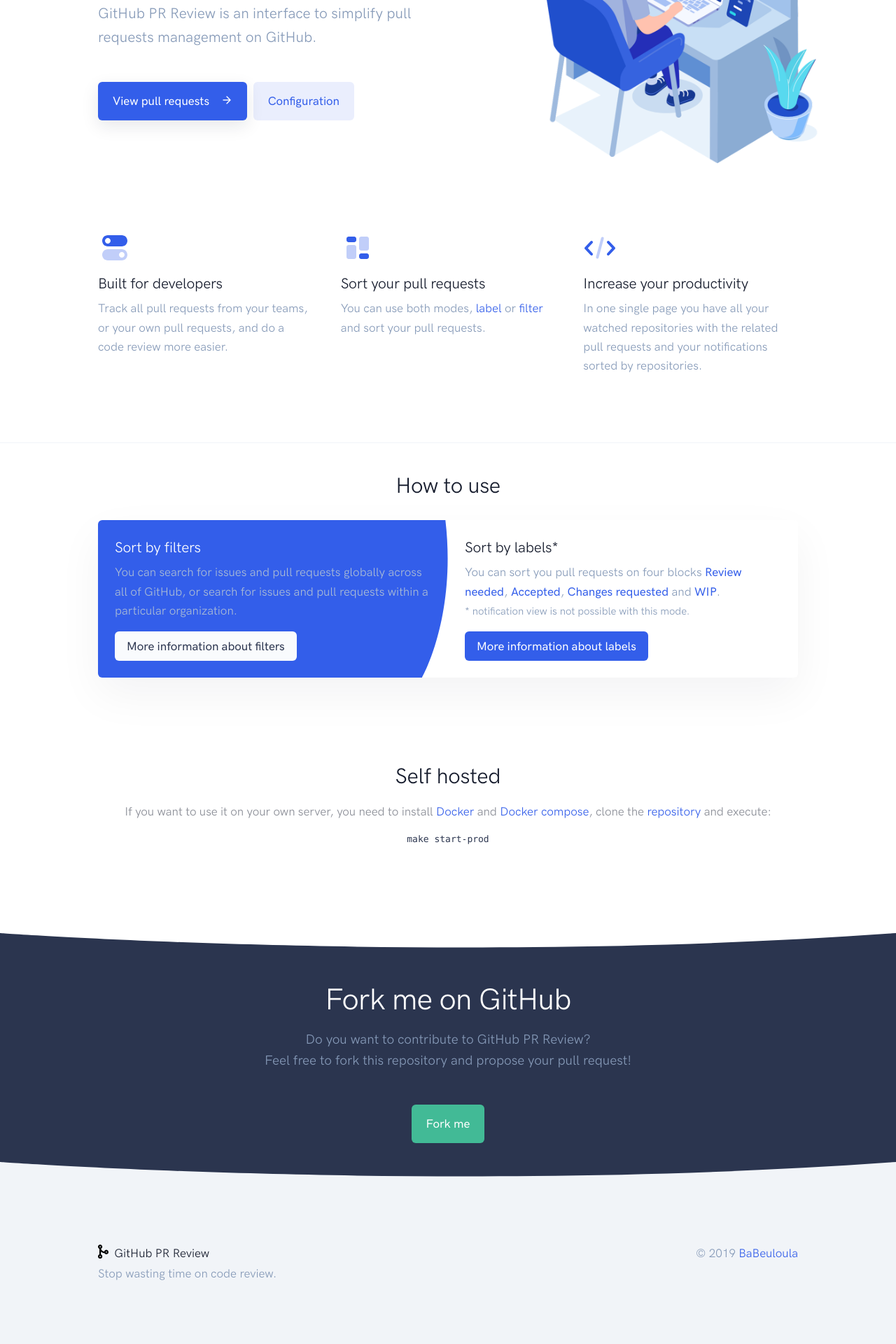
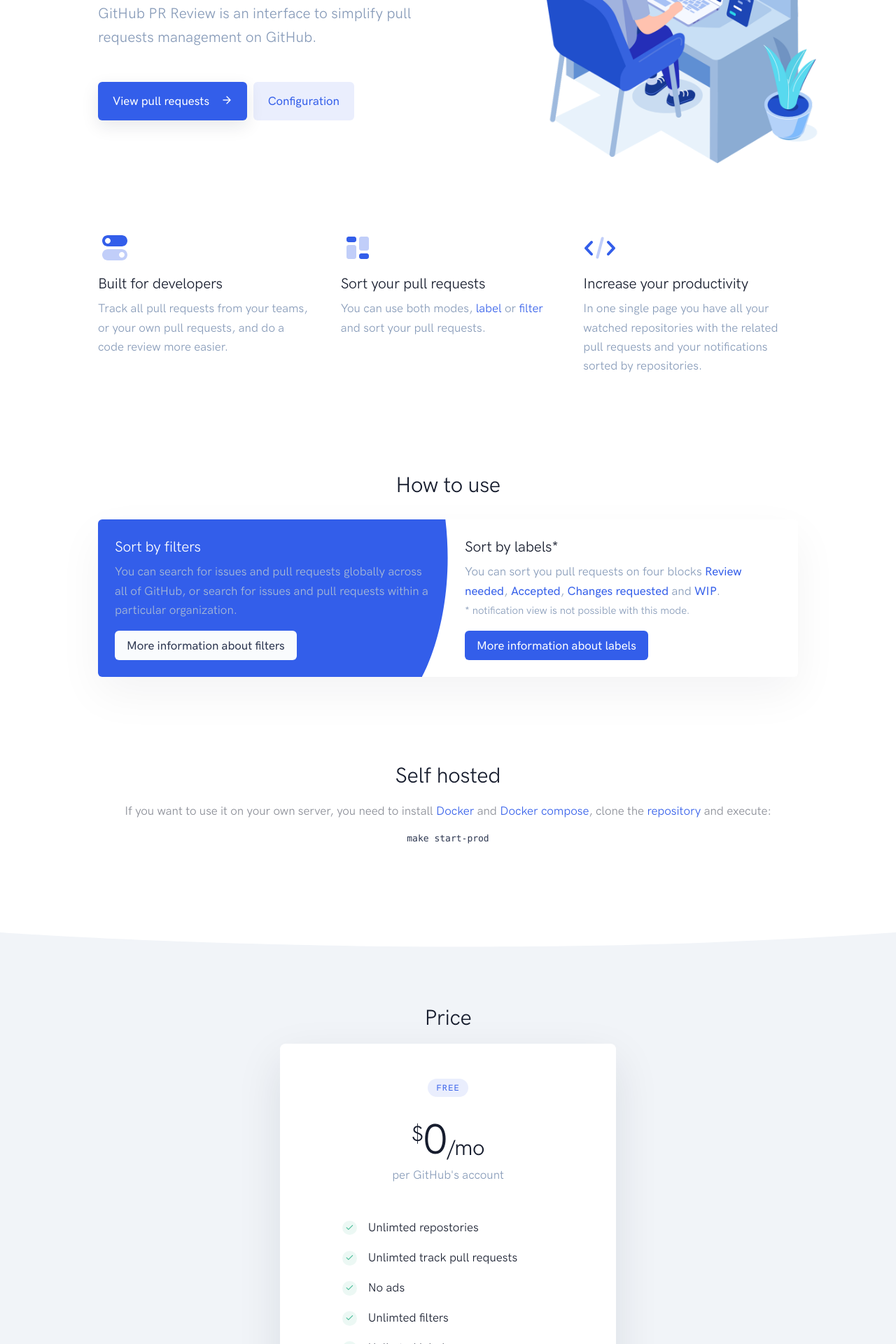
Before and after one commit to babeuloula/github-pr-review, a Symfony app: template templates/home.html.twig in a window 1280 px wide. Shown: the part 360-2280 px from the top of the page at 70% size. Run offline with Twig, Linux system fonts and the light colour scheme; the template is opened without the code that fills it, so the values that code supplies are empty; some libraries are stand-ins or nearby versions; some web fonts are replaced.

Commit message:
Add Price section

```diff
--- a/templates/base.html.twig
+++ b/templates/base.html.twig
@@ -61,6 +61,9 @@
                             <a class="nav-link" href="{{ path('home') }}#self_hosted">Self hosted</a>
                         </li>
                         <li class="nav-item">
+                            <a class="nav-link" href="{{ path('home') }}#price">Price</a>
+                        </li>
+                        <li class="nav-item">
                             <a class="nav-link" href="{{ path('home') }}#fork_me">Fork me</a>
                         </li>
                     </ul>
--- a/templates/home.html.twig
+++ b/templates/home.html.twig
@@ -31,7 +31,7 @@
         </div>
     </section>
 
-    <section class="py-8 py-md-11 border-bottom">
+    <section class="py-8 py-md-11">
         <div class="container">
             <div class="row">
                 <div class="col-12 col-md-4" data-aos="fade-up">
@@ -197,6 +197,104 @@
     </section>
 
     <div class="position-relative mt-12">
+        <div class="shape shape-bottom shape-fluid-x svg-shim text-gray-200">
+            <svg viewBox="0 0 2880 48" fill="none" xmlns="http://www.w3.org/2000/svg">
+                <path d="M0 48H1437.5H2880V0H2160C1442.5 52 720 0 720 0H0V48Z" fill="currentColor"/>
+            </svg>
+        </div>
+    </div>
+
+    <section class="mt-8 pt-10 pb-10 bg-gray-200" id="price">
+        <div class="container">
+            <div class="row justify-content-center">
+                <div class="col-12 col-md-6">
+                    <h2 class="text-black text-center">
+                        Price
+                    </h2>
+
+                    <div class="card rounded-lg shadow-lg mb-6 mb-md-0 aos-init aos-animate" data-aos="fade-up">
+                        <div class="card-body py-6 py-md-8">
+                            <div class="row justify-content-center">
+                                <div class="col-12 col-xl-9">
+                                    <div class="text-center mb-5">
+                                        <span class="badge badge-pill badge-primary-soft">
+                                            <span class="h6 font-weight-bold text-uppercase">Free</span>
+                                        </span>
+                                    </div>
+
+                                    <div class="d-flex justify-content-center">
+                                        <span class="h2 mb-0 mt-2">$</span>
+                                        <span class="price display-2 mb-0">0</span>
+                                        <span class="h2 align-self-end mb-1">/mo</span>
+                                    </div>
+
+                                    <p class="text-center text-muted mb-6 mb-md-8">
+                                        per GitHub's account
+                                    </p>
+
+                                    <div class="d-flex">
+                                        <div class="badge badge-rounded-circle badge-success-soft mt-1 mr-4">
+                                            <i class="fe fe-check"></i>
+                                        </div>
+
+                                        <p>
+                                            Unlimted repostories
+                                        </p>
+                                    </div>
+
+                                    <div class="d-flex">
+                                        <div class="badge badge-rounded-circle badge-success-soft mt-1 mr-4">
+                                            <i class="fe fe-check"></i>
+                                        </div>
+
+                                        <p>
+                                            Unlimted track pull requests
+                                        </p>
+                                    </div>
+
+                                    <div class="d-flex">
+                                        <div class="badge badge-rounded-circle badge-success-soft mt-1 mr-4">
+                                            <i class="fe fe-check"></i>
+                                        </div>
+
+                                        <p>
+                                            No ads
+                                        </p>
+                                    </div>
+
+                                    <div class="d-flex">
+                                        <div class="badge badge-rounded-circle badge-success-soft mt-1 mr-4">
+                                            <i class="fe fe-check"></i>
+                                        </div>
+
+                                        <p>
+                                            Unlimted filters
+                                        </p>
+                                    </div>
+
+                                    <div class="d-flex">
+                                        <div class="badge badge-rounded-circle badge-success-soft mt-1 mr-4">
+                                            <i class="fe fe-check"></i>
+                                        </div>
+
+                                        <p>
+                                            Unlimted labels
+                                        </p>
+                                    </div>
+                                </div>
+                            </div>
+                        </div>
+
+                        <a href="{{ path('oauth_login') }}" class="card-btn btn btn-block btn-lg btn-primary">
+                            Login with GitHub
+                        </a>
+                    </div>
+                </div>
+            </div>
+        </div>
+    </section>
+
+    <div class="position-relative">
         <div class="shape shape-bottom shape-fluid-x svg-shim text-dark">
             <svg viewBox="0 0 2880 48" fill="none" xmlns="http://www.w3.org/2000/svg">
                 <path d="M0 48H1437.5H2880V0H2160C1442.5 52 720 0 720 0H0V48Z" fill="currentColor"/>
```
